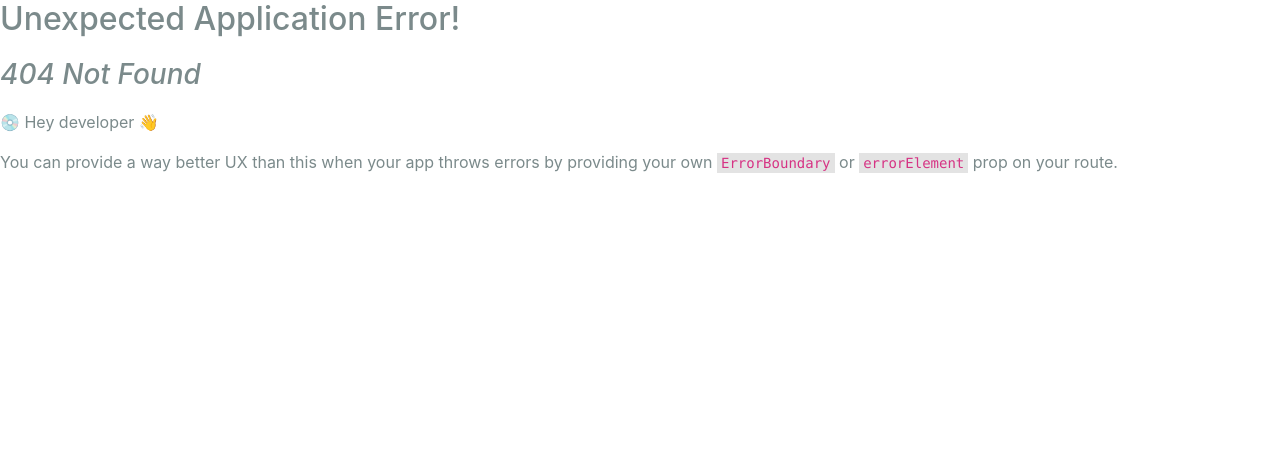
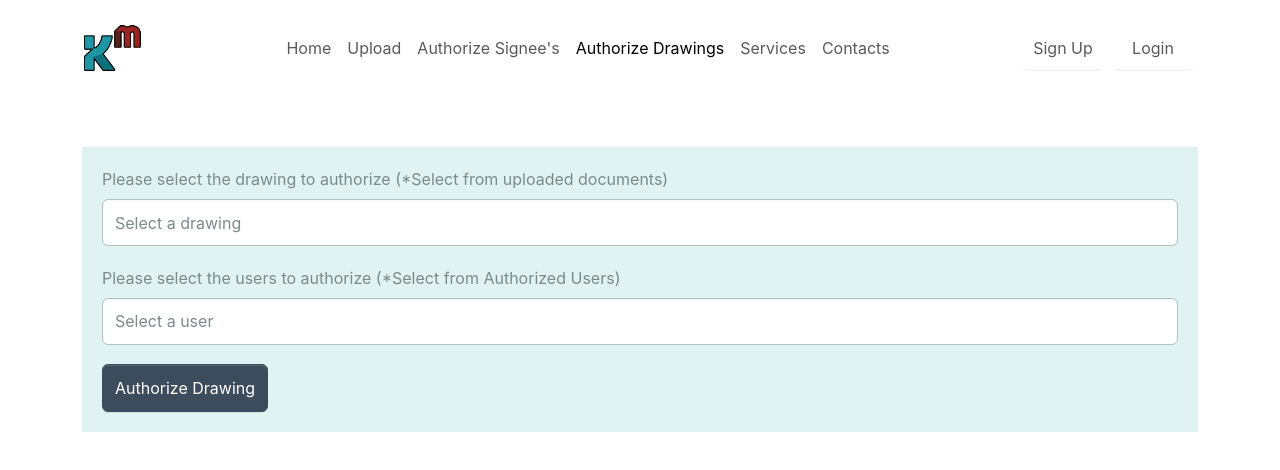
Before and after one commit to WhoShotYa08/kairoticM, a React (Create React App) app in the folder frontend/: page /AuthorizeDrawings in a window 1280 px wide. Before the commit this address had no page. Shown: the top 470 px of the page. Built offline with nearby package versions, Linux system fonts and the light colour scheme.

Commit message:
Creations and changes to the "AuthorizeDrawings.js"

```diff
--- a/frontend/src/components/header.js
+++ b/frontend/src/components/header.js
@@ -35,6 +35,12 @@ export default function Header() {
                 </Nav.Link>
               </LinkContainer>
 
+              <LinkContainer to="/AuthorizeDrawings">
+                <Nav.Link>
+                  <span>Authorize Drawings</span>
+                </Nav.Link>
+              </LinkContainer>
+
               <LinkContainer to="/service">
                 <Nav.Link>
                   <span>Services</span>
--- a/frontend/src/index.js
+++ b/frontend/src/index.js
@@ -15,6 +15,7 @@ import reportWebVitals from "./reportWebVitals";
 import HomeScreen from "./screens/HomeScreen";
 import FileUploadScreen from "./screens/FileUpload";
 import AuthorizeSigneesScreen from "./screens/AuthorizeSignees";
+import AuthorizeDrawingScreen from "./screens/AuthorizeDrawings";
 
 const router = createBrowserRouter(
   createRoutesFromElements(
@@ -22,6 +23,7 @@ const router = createBrowserRouter(
       <Route index={true} path="/" element={<HomeScreen />} />
       <Route path="/Upload" element={<FileUploadScreen />} />
       <Route path="/AuthorizeSignees" element={<AuthorizeSigneesScreen />} />
+      <Route path="/AuthorizeDrawings" element={<AuthorizeDrawingScreen/>}/>
     </Route>
   )
 );
--- /dev/null
+++ b/frontend/src/screens/AuthorizeDrawings.js
@@ -0,0 +1,65 @@
+import React ,{ useState} from 'react';
+import { Container, Form, Button } from 'react-bootstrap';
+
+
+export default function AuthorizeDrawingScreen(){
+    const [selectedDrawing, setSelectedDrawing] = useState('');
+    const [selectedUser, setSelectedUser] = useState('');
+
+    const drawings = ['DrawingOne.psdx', 'DrawingTwo.psdx'];
+    const users = [
+        'Nokuhle Ngubane',
+        'Adrien Belo',
+        'Brian Mabukwa',
+        'Kgathiliso Mokgathle',
+    ];
+
+    const handleAuthorizeClick = () => {
+        alert(`Drawing: ${selectedDrawing}\nUser: ${selectedUser}`);
+    };
+
+    return(
+        <Container style={{flex:'1'}}>
+            <div className="containerOne" style={{ marginTop: '50px' }}>
+                <Form>
+                    <Form.Group controlId="selectDrawing">
+                    <Form.Label>Please select the drawing to authorize (*Select from uploaded documents)</Form.Label>
+                    <Form.Control
+                        as="select"
+                        value={selectedDrawing}
+                        onChange={(e) => setSelectedDrawing(e.target.value)}
+                    >
+                        <option value="">Select a drawing</option>
+                        {drawings.map((drawing, index) => (
+                        <option key={index} value={drawing}>{drawing}</option>
+                        ))}
+                    </Form.Control>
+                    </Form.Group>
+
+                    <Form.Group controlId="selectUser" className="mt-3">
+                    <Form.Label>Please select the users to authorize (*Select from Authorized Users)</Form.Label>
+                    <Form.Control
+                        as="select"
+                        value={selectedUser}
+                        onChange={(e) => setSelectedUser(e.target.value)}
+                    >
+                        <option value="">Select a user</option>
+                        {users.map((user, index) => (
+                        <option key={index} value={user}>{user}</option>
+                        ))}
+                    </Form.Control>
+                    </Form.Group>
+
+                    <Button
+                    variant="primary"
+                    className="mt-3"
+                    onClick={handleAuthorizeClick}
+                    >
+                    Authorize Drawing
+                    </Button>
+                </Form>
+    </div>
+
+        </Container>
+    )
+}
--- a/frontend/src/screens/AuthorizeSignees.js
+++ b/frontend/src/screens/AuthorizeSignees.js
@@ -10,7 +10,7 @@ export default function AuthorizeSigneesScreen(){
       ];
 
     return(
-        <Container>
+        <Container style={{flex:'1'}}>
       <div className="containerOne">
         <h1 className="text-danger">Authorize Signee's</h1>
         <table className="signee-table">
```
